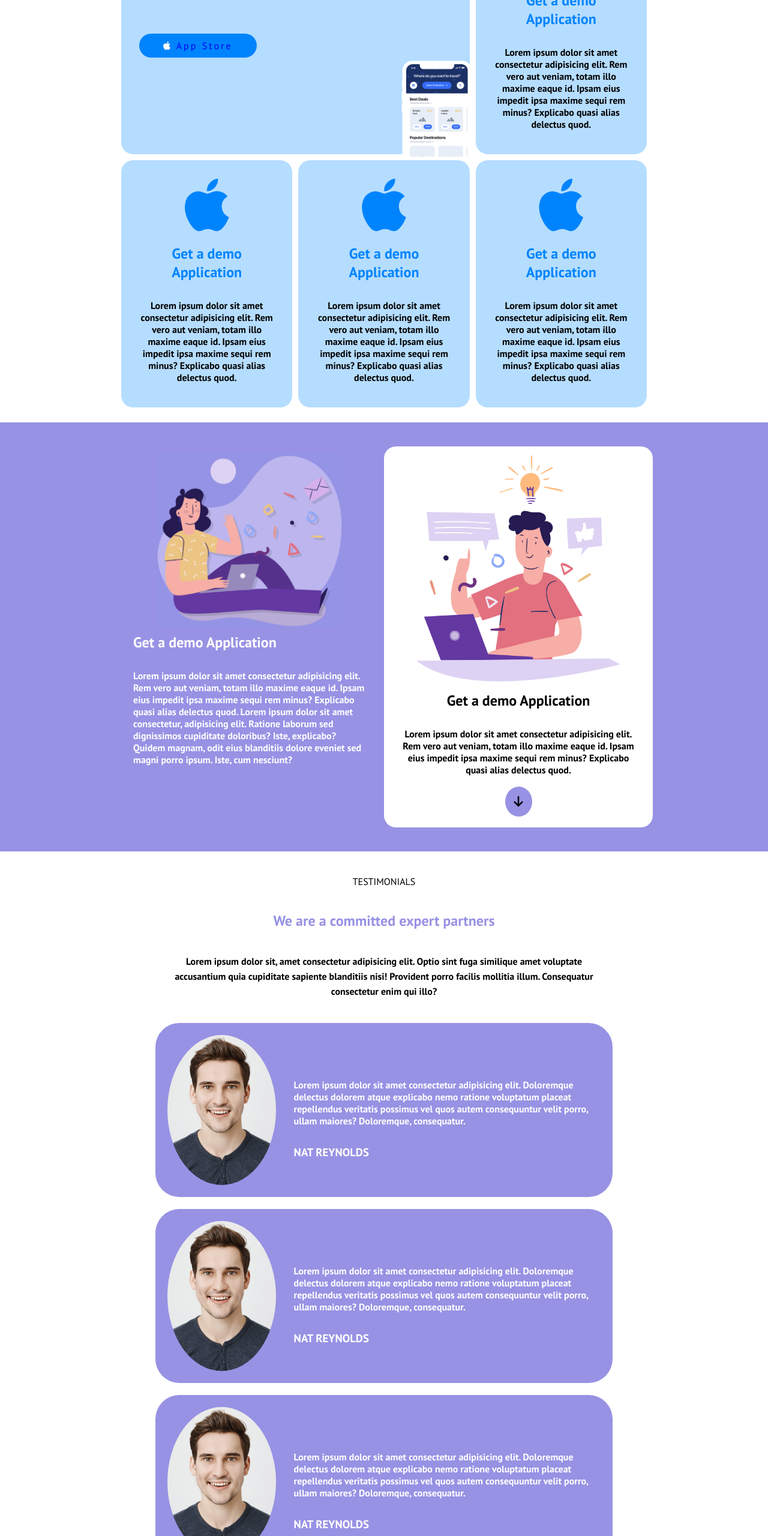
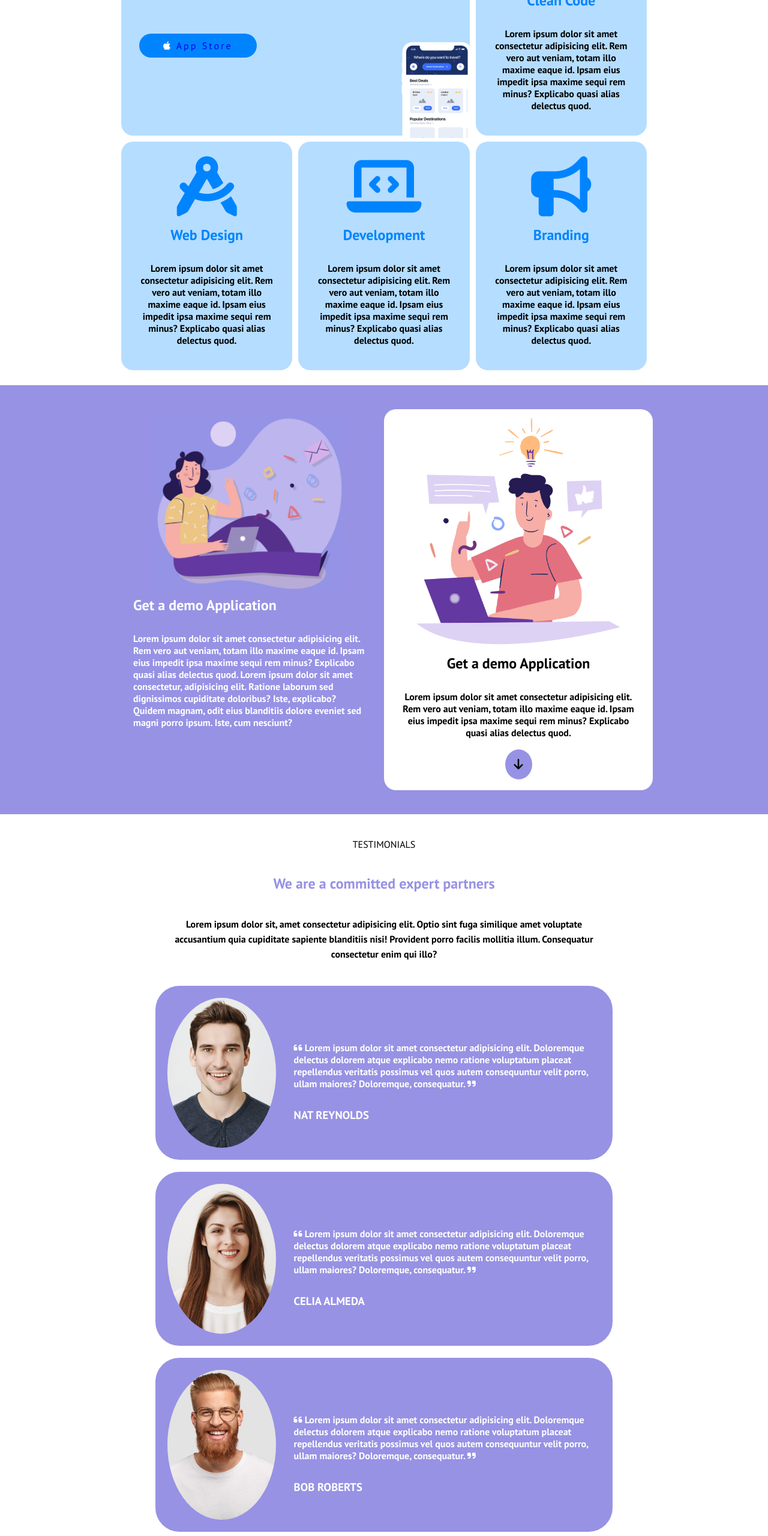
Before and after one commit to Chrissx77/htmlcss-responsive-layout, a plain HTML site: page index.html in a window 1280 px wide. Shown: the part 240-2800 px from the top of the page at 60% size. Drawn offline with Linux system fonts and the light colour scheme.

Commit message:
fix-general

```diff
--- a/css/style.css
+++ b/css/style.css
@@ -19,6 +19,10 @@
     display: flex;
     justify-content: space-between;
     align-items: center;
+}
+
+.relative{
+    position: relative;
 }
 
 /*************************************************
@@ -182,14 +186,28 @@ div img {
     border-radius: 40px;
 }
 
-.image-test {
-    background-image: url(../image/testimonial1.jpg);
+.image-test{
     width: 250px;
     height: 250px;
     background-size: cover;
     background-position: center;
     border-radius: 50%;
 }
+
+.nat{
+    background-image: url(../image/testimonial1.jpg);
+}
+
+.celia{
+    background-image: url(../image/testimonial2.jpg);
+}
+
+.bob{
+    background-image: url(../image/testimonial3.jpg);
+}
+
+
+
 
 /* BENEFIT SECTION */
 .benefits .row {
@@ -239,6 +257,7 @@ div img {
 
 .image-about-us .btn a {
     background-color: #9792e4;
+    letter-spacing: normal;
 }
 
 .text-about-us .paragraph p {
@@ -252,6 +271,13 @@ div img {
 .text-about-us .title {
     font-size: 35px;
 }
+
+.about-quot{
+    position: absolute;
+    font-size: 60px;
+    right: 10px;
+}
+
 
 /* GET STARTED SECTION */
 .paragraph p {
@@ -305,7 +331,6 @@ div img {
 }
 
 
-
 /* MEDIA QUERY */
 
 /* Tablet Version */
@@ -315,9 +340,6 @@ div img {
     #menu {
         display: none;
     }
-
-
-
 
     /* FEATURES SECTION */
     .features .container .row {
@@ -417,7 +439,6 @@ div img {
 }
 
 
-
 /* Desktop Version */
 @media all and (min-width: 769px) {
 
@@ -459,11 +480,6 @@ div img {
     }
 
 
-
-
-
-
-
     /* FEATURES SECTION */
 
     .col-2 {
@@ -499,6 +515,13 @@ div img {
         width: calc((100% /3) - 20px);
     }
 
+    /* ABOUT US */
+    .about-quot{
+        position: absolute;
+        font-size: 60px;
+        right: 10px;
+    }
+
 
     /* Footer Section */
     .container-foot {
--- a/index.html
+++ b/index.html
@@ -55,10 +55,10 @@
 
                     <div class="col azzure-bg col-3">
                         <div class="icon">
-                            <i class="fa-brands fa-apple"></i>
+                            <i class="fa-solid fa-sheet-plastic" style="color: #0084fd;"></i>
                         </div>
                         <div class="title">
-                            <h2>Get a demo Application</h2>
+                            <h2>Clean Code</h2>
                         </div>
                         <p>Lorem ipsum dolor sit amet consectetur adipisicing elit. Rem vero aut veniam, totam illo
                             maxime eaque id. Ipsam eius impedit ipsa maxime sequi rem minus? Explicabo quasi alias
@@ -67,10 +67,10 @@
 
                     <div class="col azzure-bg col-3">
                         <div class="icon">
-                            <i class="fa-brands fa-apple"></i>
+                            <i class="fa-solid fa-compass-drafting" style="color: #0084fd;"></i>
                         </div>
                         <div class="title">
-                            <h2>Get a demo Application</h2>
+                            <h2>Web Design</h2>
                         </div>
                         <p>Lorem ipsum dolor sit amet consectetur adipisicing elit. Rem vero aut veniam, totam illo
                             maxime eaque id. Ipsam eius impedit ipsa maxime sequi rem minus? Explicabo quasi alias
@@ -79,10 +79,10 @@
 
                     <div class="col azzure-bg col-3">
                         <div class="icon">
-                            <i class="fa-brands fa-apple"></i>
+                            <i class="fa-solid fa-laptop-code" style="color: #0084fd;"></i>
                         </div>
                         <div class="title">
-                            <h2>Get a demo Application</h2>
+                            <h2>Development</h2>
                         </div>
                         <p>Lorem ipsum dolor sit amet consectetur adipisicing elit. Rem vero aut veniam, totam illo
                             maxime eaque id. Ipsam eius impedit ipsa maxime sequi rem minus? Explicabo quasi alias
@@ -91,10 +91,10 @@
 
                     <div class="col azzure-bg col-3">
                         <div class="icon">
-                            <i class="fa-brands fa-apple"></i>
+                            <i class="fa-solid fa-bullhorn" style="color: #0084fd;"></i>
                         </div>
                         <div class="title">
-                            <h2>Get a demo Application</h2>
+                            <h2>Branding</h2>
                         </div>
                         <p>Lorem ipsum dolor sit amet consectetur adipisicing elit. Rem vero aut veniam, totam illo
                             maxime eaque id. Ipsam eius impedit ipsa maxime sequi rem minus? Explicabo quasi alias
@@ -163,33 +163,43 @@
                         </div>
                     </div>
                     <div class="col text-testimonial">
-                        <div class="image-test image">
+                        <div class="image-test image nat">
                         </div>
                         <div class="info-test">
-                            <p>Lorem ipsum dolor sit amet consectetur adipisicing elit. Doloremque delectus dolorem
+                            <p>
+                                <i class="fa-solid fa-quote-left" style="color: #ffffff;"></i>
+                                Lorem ipsum dolor sit amet consectetur adipisicing elit. Doloremque delectus dolorem
                                 atque explicabo nemo ratione voluptatum placeat repellendus veritatis possimus vel quos
-                                autem consequuntur velit porro, ullam maiores? Doloremque, consequatur.</p>
+                                autem consequuntur velit porro, ullam maiores? Doloremque, consequatur.
+                                <i class="fa-solid fa-quote-right" style="color: #ffffff;"></i>
+                            </p>
                             <h3>NAT REYNOLDS</h3>
                         </div>
                     </div>
                     <div class="col text-testimonial">
-                        <div class="image-test image">
-                        </div>
+                        <div class="image-test image celia"></div>
                         <div class="info-test">
-                            <p>Lorem ipsum dolor sit amet consectetur adipisicing elit. Doloremque delectus dolorem
+                            <p>
+                                <i class="fa-solid fa-quote-left" style="color: #ffffff;"></i>
+                                Lorem ipsum dolor sit amet consectetur adipisicing elit. Doloremque delectus dolorem
                                 atque explicabo nemo ratione voluptatum placeat repellendus veritatis possimus vel quos
-                                autem consequuntur velit porro, ullam maiores? Doloremque, consequatur.</p>
-                            <h3>NAT REYNOLDS</h3>
+                                autem consequuntur velit porro, ullam maiores? Doloremque, consequatur.
+                                <i class="fa-solid fa-quote-right" style="color: #ffffff;"></i>
+                            </p>
+                            <h3>CELIA ALMEDA</h3>
                         </div>
                     </div>
                     <div class="col text-testimonial">
-                        <div class="image-test image">
-                        </div>
+                        <div class="image-test image bob"></div>
                         <div class="info-test">
-                            <p>Lorem ipsum dolor sit amet consectetur adipisicing elit. Doloremque delectus dolorem
+                            <p>
+                                <i class="fa-solid fa-quote-left" style="color: #ffffff;"></i>
+                                Lorem ipsum dolor sit amet consectetur adipisicing elit. Doloremque delectus dolorem
                                 atque explicabo nemo ratione voluptatum placeat repellendus veritatis possimus vel quos
-                                autem consequuntur velit porro, ullam maiores? Doloremque, consequatur.</p>
-                            <h3>NAT REYNOLDS</h3>
+                                autem consequuntur velit porro, ullam maiores? Doloremque, consequatur.
+                                <i class="fa-solid fa-quote-right" style="color: #ffffff;"></i>
+                            </p>
+                            <h3>BOB ROBERTS</h3>
                         </div>
                     </div>
                 </div>
@@ -334,12 +344,17 @@
                         </div>
                     </div>
                     <div class="col image-about-us">
-                        <div class="image-test image-about image-tablet"></div>
+                        <div class="image-test image-about image-tablet relative">
+                            <i class="fa-solid fa-quote-left about-quot" style="color: #9792e4;"></i>
+                        </div>
                         <div class="info-image violet-color">
                             <h1>I help companies Lorem ipsum dolor sit amet consectetur adipisicing elit.</h1>
                         </div>
                         <div class="btn">
-                            <a href="#">Find me on linkedin</a>
+                            <a href="#">
+                                <i class="fa-brands fa-linkedin" style="color: #ffffff;"></i>
+                                Find me on linkedin
+                            </a>
                         </div>
                     </div>
                 </div>
```
